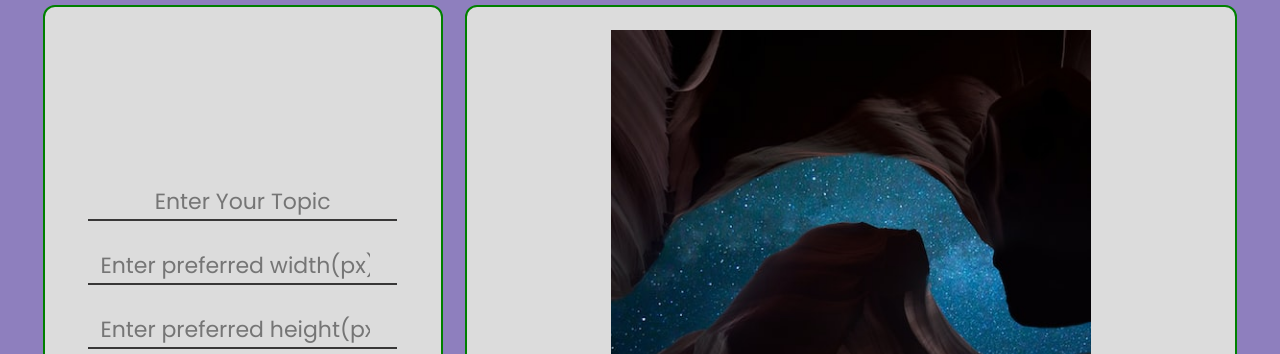
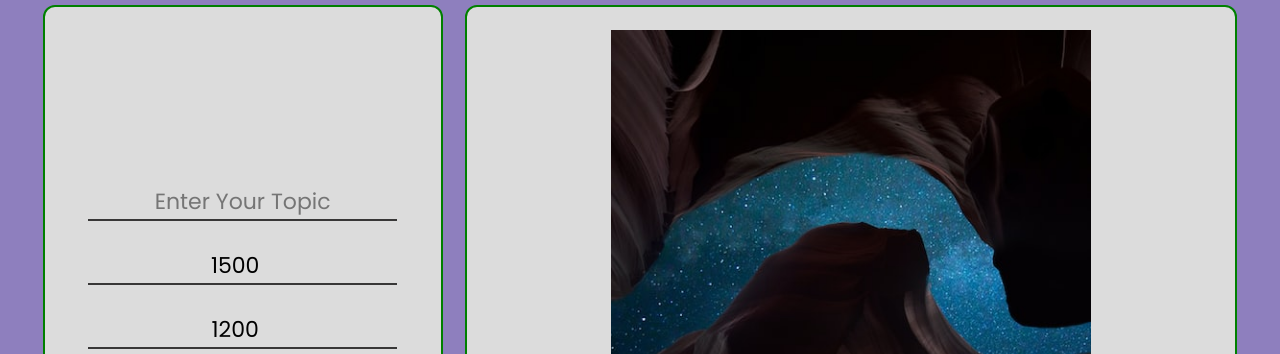
Before and after one commit to coder-shiv1999/Random-Image-Generator, a plain HTML site: page index.html in a window 1280 px wide. Shown: the part 83-437 px from the top of the page. Drawn offline with Linux system fonts and the light colour scheme.

Commit message:
Update index.html

```diff
--- a/index.html
+++ b/index.html
@@ -29,10 +29,10 @@
                 <input type="text" id="topic" placeholder="Enter Your Topic">
             </div>
             <div class="txt">
-                <input type="number" id="width" placeholder="Enter preferred width(px)">
+                <input type="number" id="width" value="1500" placeholder="Enter preferred width(px)">
             </div>
             <div class="txt">
-                <input type="number" id="height" placeholder="Enter preferred height(px)">
+                <input type="number" id="height" value="1200" placeholder="Enter preferred height(px)">
             </div>
             <div>
                 <button onclick="nextimg()" class="btn">Get Image</button>
```
